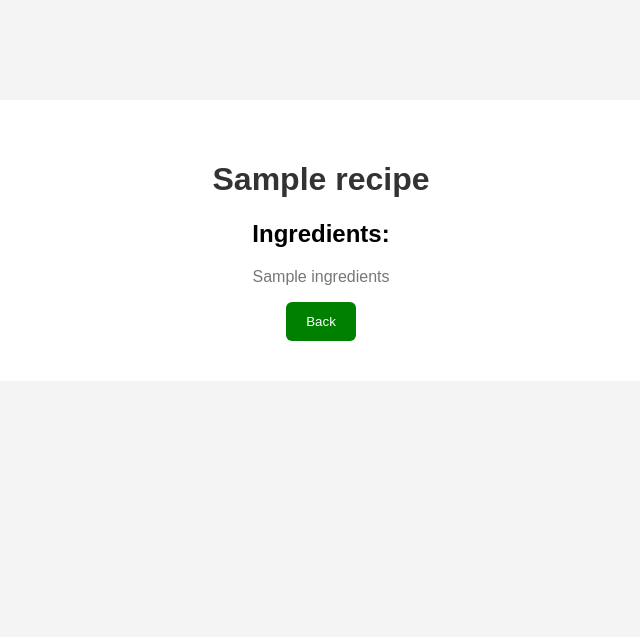
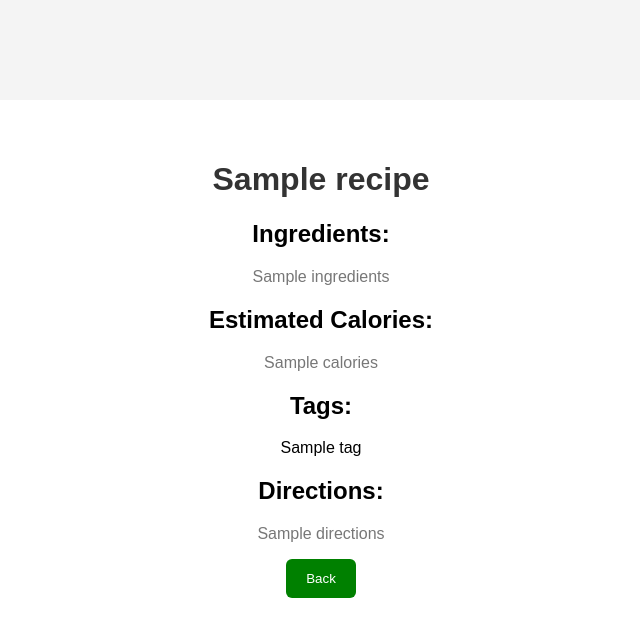
Before and after one commit to Zhaseeek/cooking-assistant, a Flask app: template templates/recipe.html in a window 1280 px wide. Shown: the top 637 px of the page, without its empty margins (319-959 px from the left). Run offline with Flask 3, Linux system fonts and the light colour scheme; the template is opened without the code that fills it: most values are stand-ins (such as "Sample title", 1, 10 or a date in 2020); parts of the project's set-up code (start-up, migrations or seed data) failed here and were passed over.

Commit message:
add recipe tags and calories ui

```diff
--- a/templates/recipe.html
+++ b/templates/recipe.html
@@ -2,7 +2,10 @@
 <html>
 <head>
     <title>{{ recipe.name }}</title>
-    <link rel="stylesheet" href="{{ url_for('static', filename='style.css') }}">
+
+    <link rel="stylesheet"
+          href="{{ url_for('static', filename='style.css') }}">
+
 </head>
 
 <body>
@@ -11,12 +14,38 @@
 
     <h1>{{ recipe.name }}</h1>
 
-    <h2>Ingredients:</h2>
+    <div class="recipe-info">
 
-    <p>{{ recipe.ingredients }}</p>
+        <h2>Ingredients:</h2>
+
+        <p>{{ recipe.ingredients }}</p>
+
+        <h2>Estimated Calories:</h2>
+
+        <p>{{ recipe.calories }}</p>
+
+        <h2>Tags:</h2>
+
+        <div class="tags">
+
+            {% for tag in recipe.tags %}
+
+                <span class="tag">{{ tag }}</span>
+
+            {% endfor %}
+
+        </div>
+
+        <h2>Directions:</h2>
+
+        <p>{{ recipe.directions }}</p>
+
+    </div>
 
     <a href="javascript:history.back()">
+
         <button>Back</button>
+
     </a>
 
 </div>
```
